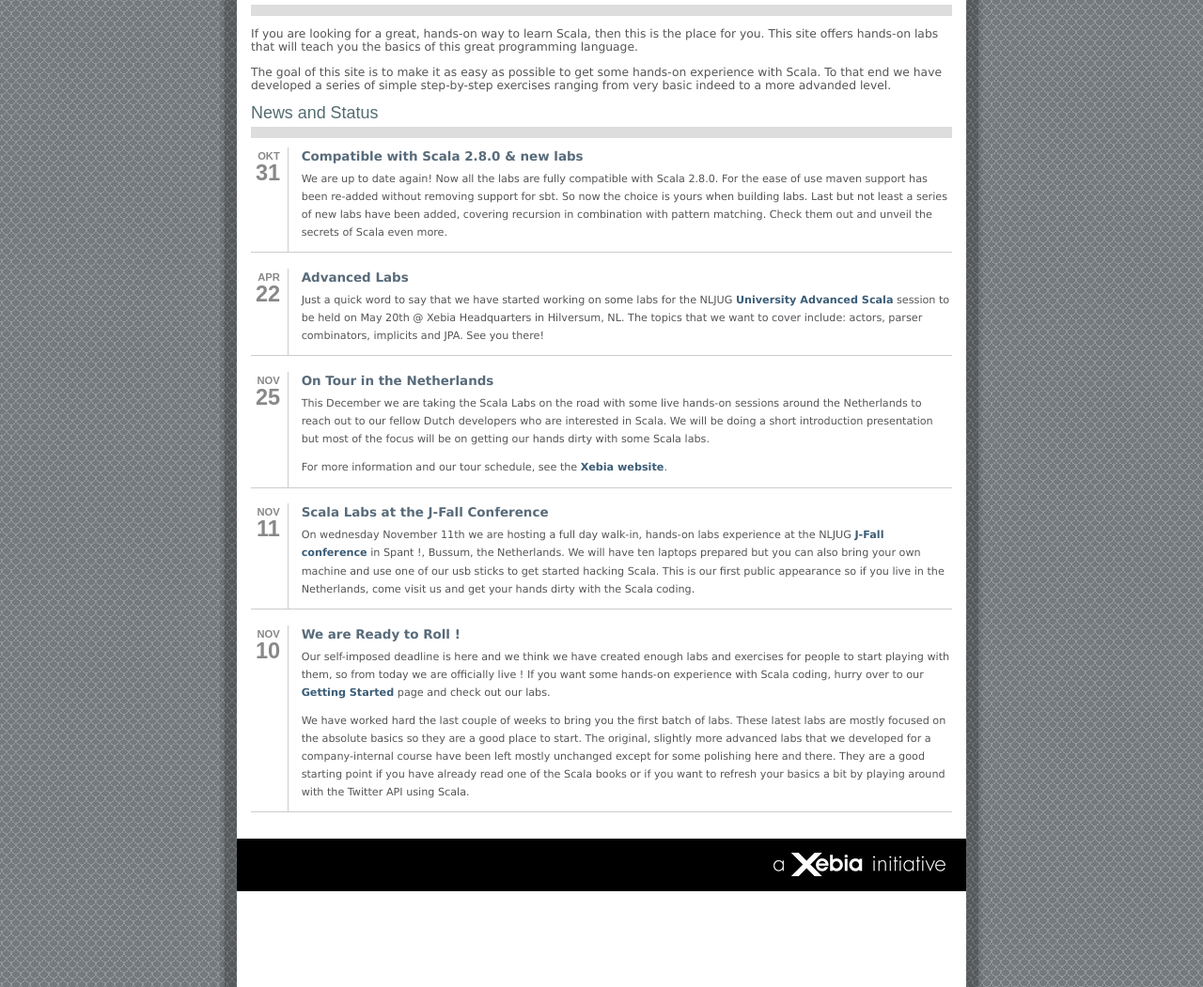
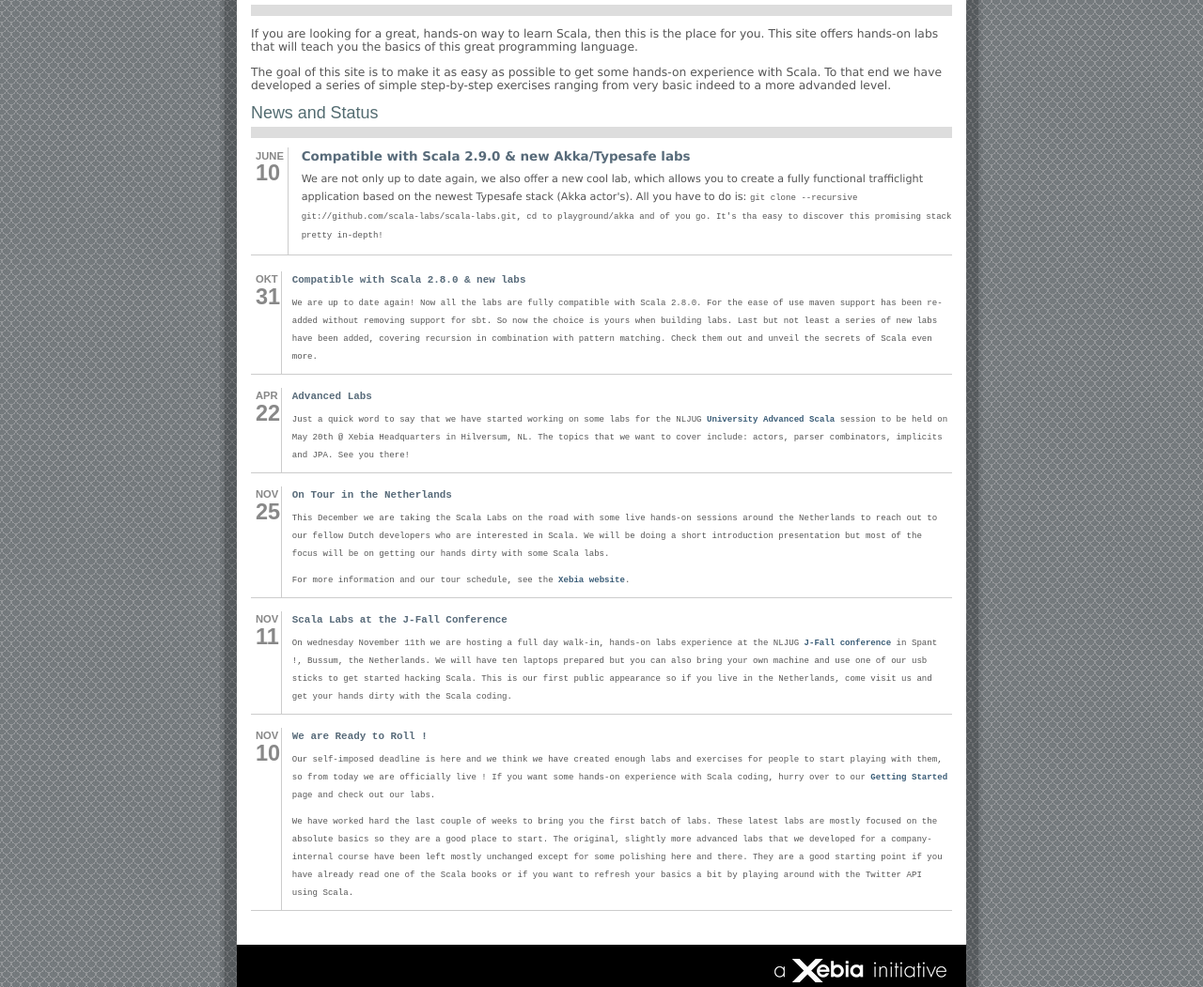
Before and after one commit to scala-labs/scala-labs.github.com, a Jekyll site: the page built from index.html, in a window 1280 px wide. Shown: the part 320-1371 px from the top of the page at 94% size. Built offline with Jekyll 4.4.1, drawn with Linux system fonts in a browser that asks for light colours.

Commit message:
Edited index.html via GitHub

```diff
--- a/index.html
+++ b/index.html
@@ -20,6 +20,17 @@
 
 <h1>News and Status</h1>
 <!-- Start Post -->
+<div class="post">
+  <div class="date">
+    <span class="month">June</span>
+    <span class="day">10</span>
+  </div>
+  <p>
+    <a href="http://www.xebia.com/scalalabs"><span class="title">Compatible with Scala 2.9.0 & new Akka/Typesafe labs</span></a>
+    We are not only up to date again, we also offer a new cool lab, which allows you to create a fully functional trafficlight application based on the newest Typesafe stack (Akka actor's). All you have to do is: <code>git clone --recursive git://github.com/scala-labs/scala-labs.git<code>, cd to <code>playground/akka</code> and of you go. It's tha easy to discover this promising stack pretty in-depth!</p>
+</div>
+<!-- End Post -->
+
 <div class="post">
   <div class="date">
     <span class="month">Okt</span>
```
